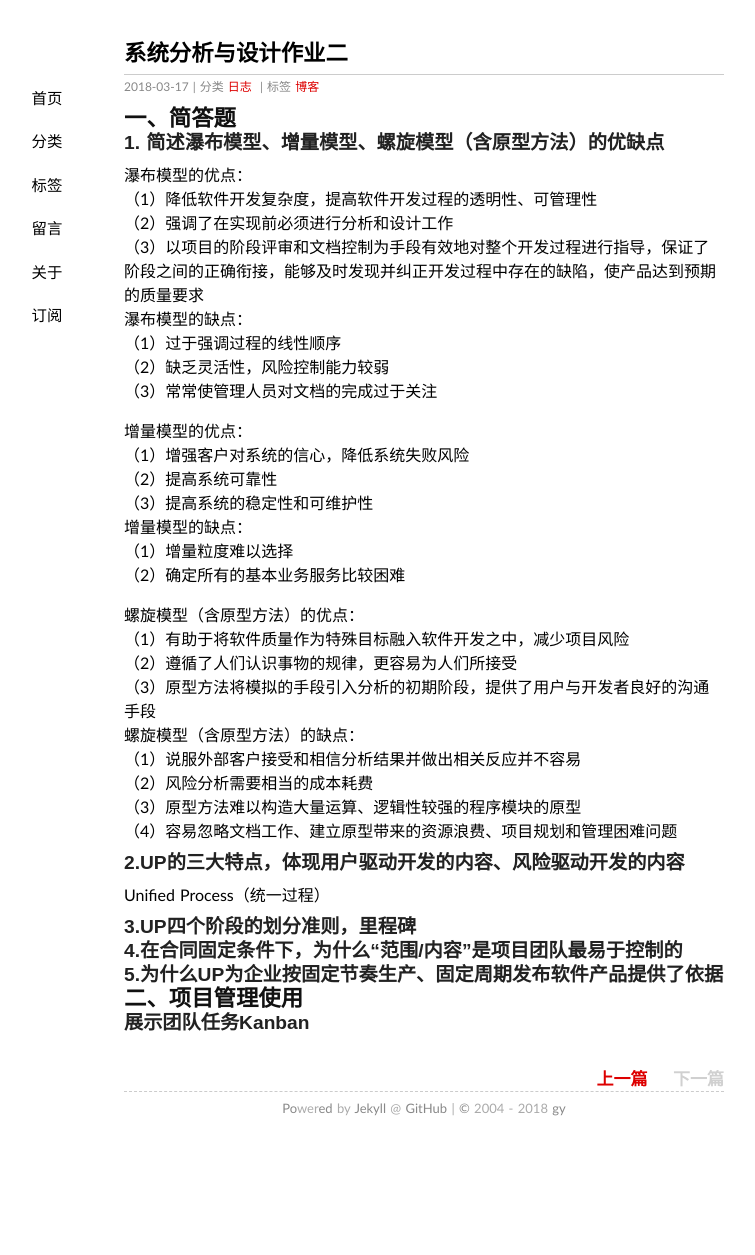
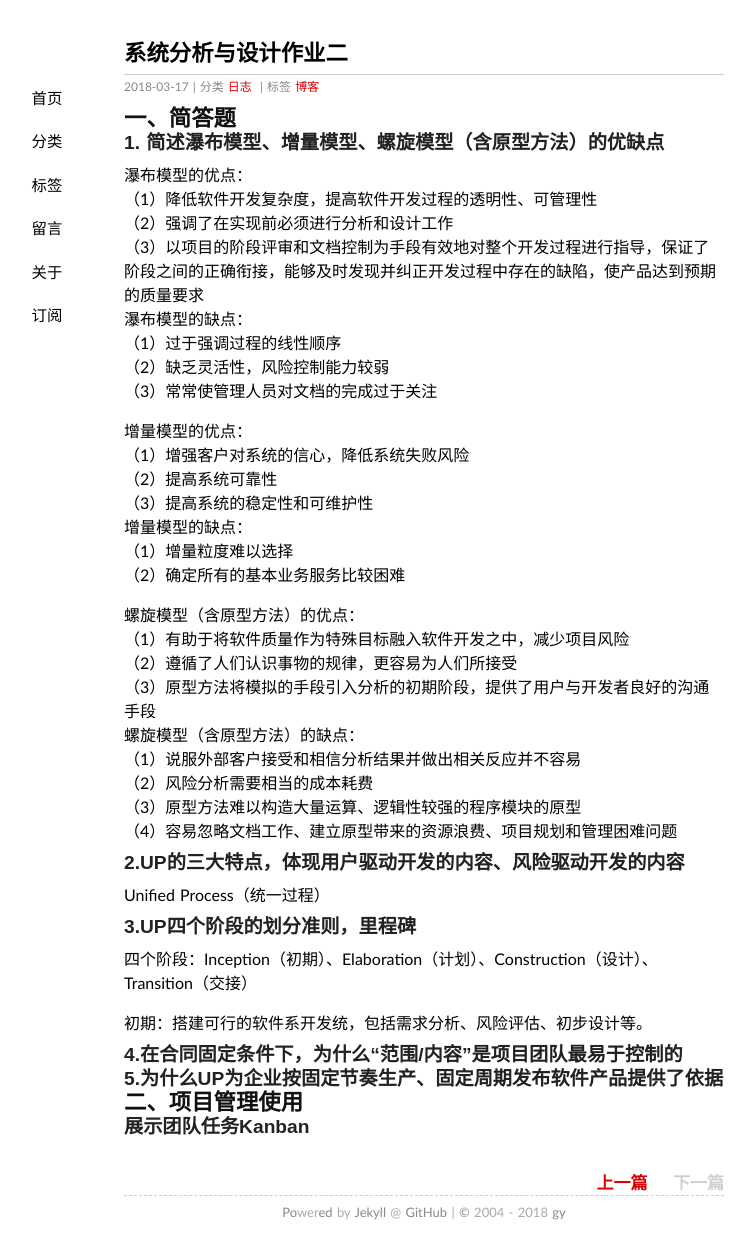
Before and after one commit to gaoynui/gaoynui.github.io, a Jekyll site: the page built from _posts/2018-03-17-hw2.md, in a window 1280 px wide. Shown: the whole page, without its empty margins (216-971 px from the left). Built offline with Jekyll 4.4.1, drawn with Linux system fonts in a browser that asks for light colours; before the commit the page ends 1151 px from its top, so only the background shows below that.

Commit message:
Update 2018-03-17-hw2.md

```diff
--- a/_posts/2018-03-17-hw2.md
+++ b/_posts/2018-03-17-hw2.md
@@ -38,6 +38,9 @@ tags: 博客
 ### 2.UP的三大特点，体现用户驱动开发的内容、风险驱动开发的内容
 Unified Process（统一过程）
 ### 3.UP四个阶段的划分准则，里程碑
+四个阶段：Inception（初期）、Elaboration（计划）、Construction（设计）、Transition（交接）
+
+初期：搭建可行的软件系开发统，包括需求分析、风险评估、初步设计等。
 ### 4.在合同固定条件下，为什么“范围/内容”是项目团队最易于控制的
 ### 5.为什么UP为企业按固定节奏生产、固定周期发布软件产品提供了依据
 ## 二、项目管理使用
```
